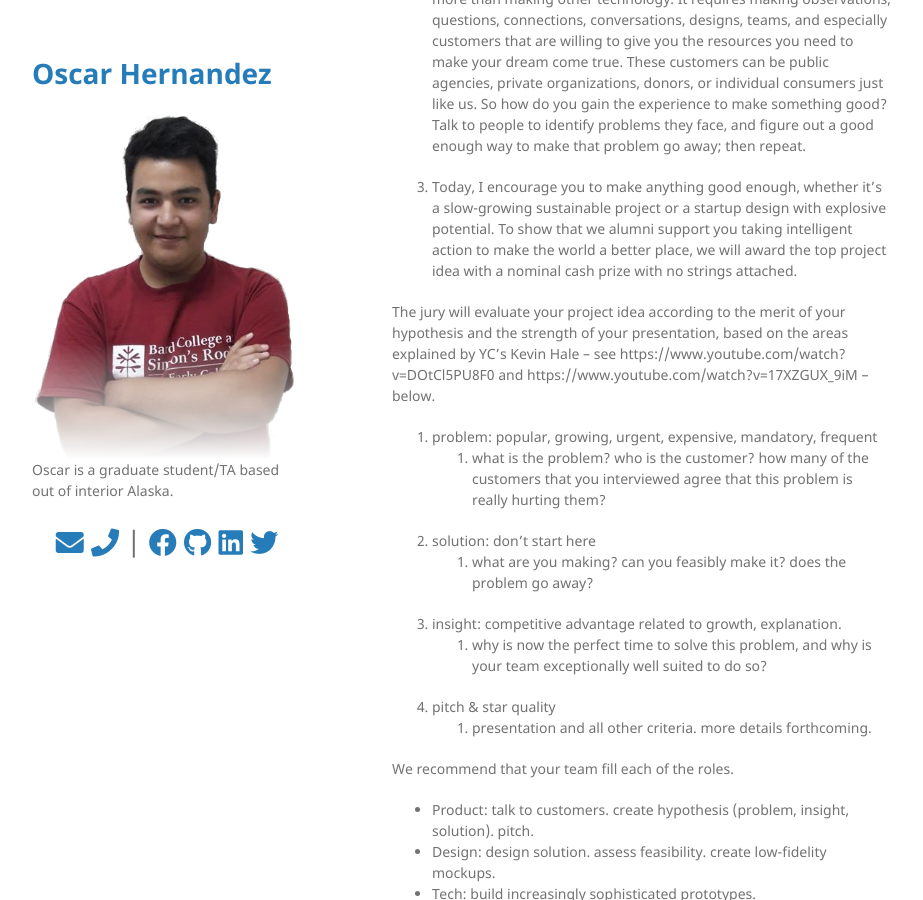
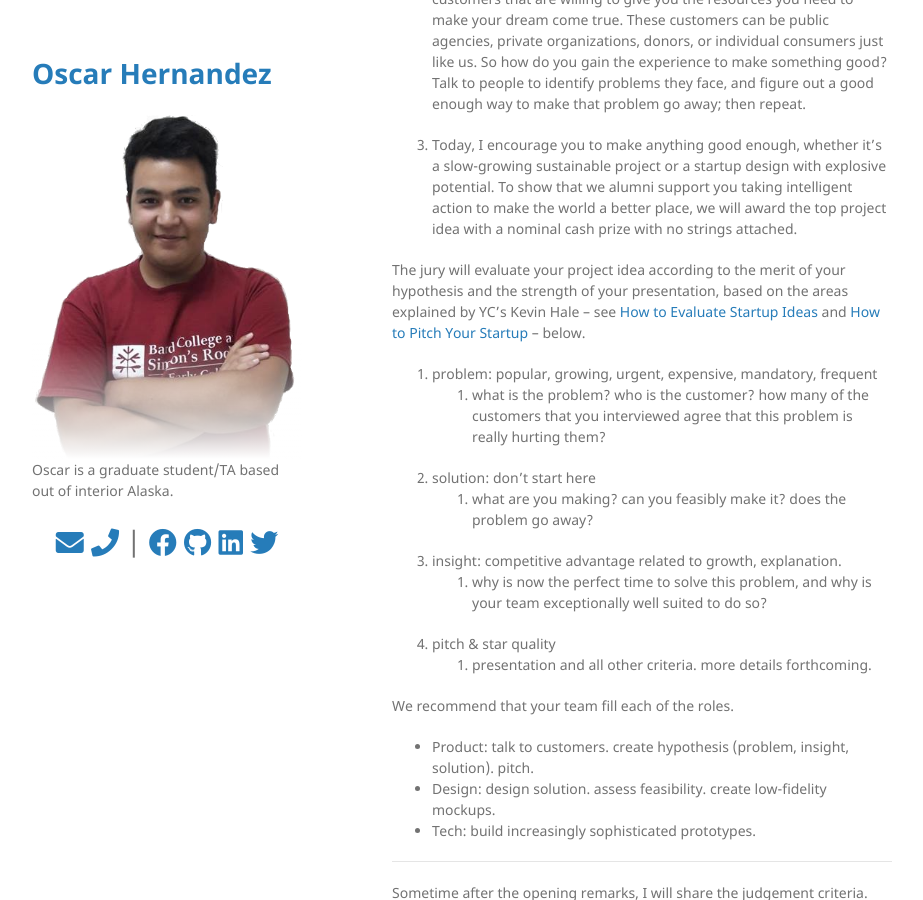
Before and after one commit to mathemonads/mathemonads.github.io, a Jekyll site: the page built from blog/hacksr.md, in a window 1280 px wide and 900 px high, scrolled down 1195 px. Shown: the whole window, without its empty margins (178-1101 px from the left). Built offline with Jekyll 4.4.1, drawn with Linux system fonts in a browser that asks for light colours; nearby versions of some CDN libraries; part of the change alters nothing that is shown; some of the changed text lies outside the part shown.

Commit message:
Update hacksr.md

```diff
--- a/blog/hacksr.md
+++ b/blog/hacksr.md
@@ -5,11 +5,11 @@ author: Oscar Hernandez
 
 ---
 
-To show your support for startup ideation at HackSR this weekend, please submit the following form: https://docs.google.com/forms/d/e/1FAIpQLSco5R_NIu0Z-SrYtOm4ffD1dK2_OtOKV_5fUpX2CF0tEybsYg/viewform
+To show your support for startup ideation at HackSR this weekend, please submit the following form: [HackSR Alumni Award Pledge](https://docs.google.com/forms/d/e/1FAIpQLSco5R_NIu0Z-SrYtOm4ffD1dK2_OtOKV_5fUpX2CF0tEybsYg/viewform "HackSR Alumni Award Pledge")
 
 My alma mater Bard College at Simon's Rock is currently hosting a hackathon, organized by Annex Studio Fellows, this weekend: May 7 \& 8, 2021.
 
-https://sites.google.com/simons-rock.edu/hacksr/
+[https://sites.google.com/simons-rock.edu/hacksr/](https://sites.google.com/simons-rock.edu/hacksr/ "HackSR")
 
 I'm rallying the alumni to show our support for startup ideation and similar social endeavors. If you'd like to be involved in any way, please reach me contact me at [ohernandez13@simons-rock.edu](mailto:ohernandez13@simons-rock.edu) (or any social media). In particular, we will award the top X ideas (pending number of submissions) with a fixed amount of money. We would like to award a total amount of $200-500+, and ask alumni to pledge an amount up to $100.
 
@@ -32,7 +32,7 @@ I'm Oscar, and it's a pleasure to meet you. I'd like to take 5 minutes to do thr
 
 3. Today, I encourage you to make anything good enough, whether it's a slow-growing sustainable project or a startup design with explosive potential.  To show that we alumni support you taking intelligent action to make the world a better place, we will award the top project idea with a nominal cash prize with no strings attached.
 
-The jury will evaluate your project idea according to the merit of your hypothesis and the strength of your presentation, based on the areas explained by YC's Kevin Hale -- see https://www.youtube.com/watch?v=DOtCl5PU8F0 and https://www.youtube.com/watch?v=17XZGUX_9iM -- below.
+The jury will evaluate your project idea according to the merit of your hypothesis and the strength of your presentation, based on the areas explained by YC's Kevin Hale -- see [How to Evaluate Startup Ideas](https://www.youtube.com/watch?v=DOtCl5PU8F0) and [How to Pitch Your Startup](https://www.youtube.com/watch?v=17XZGUX_9iM) -- below.
 
 1. problem: popular, growing, urgent, expensive, mandatory, frequent
    1. what is the problem? who is the customer? how many of the customers that you interviewed agree that this problem is really hurting them?
```
